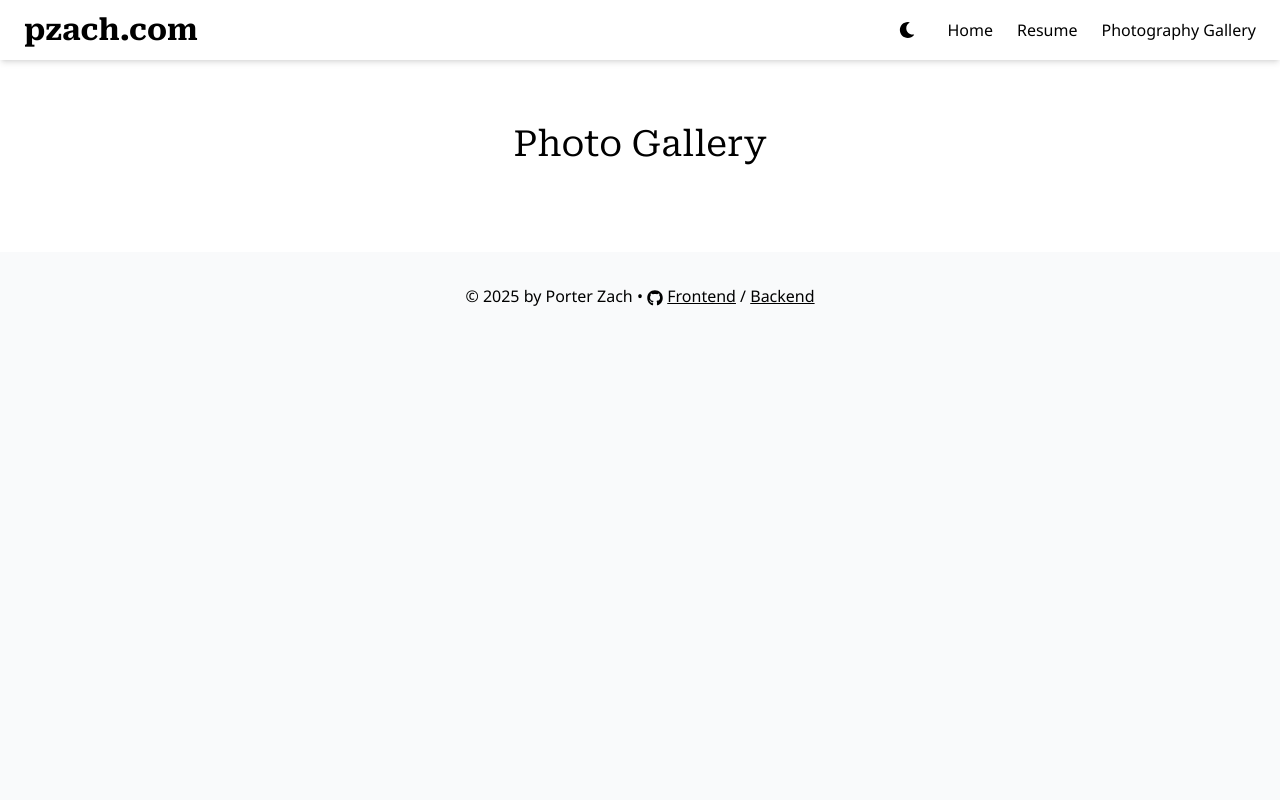
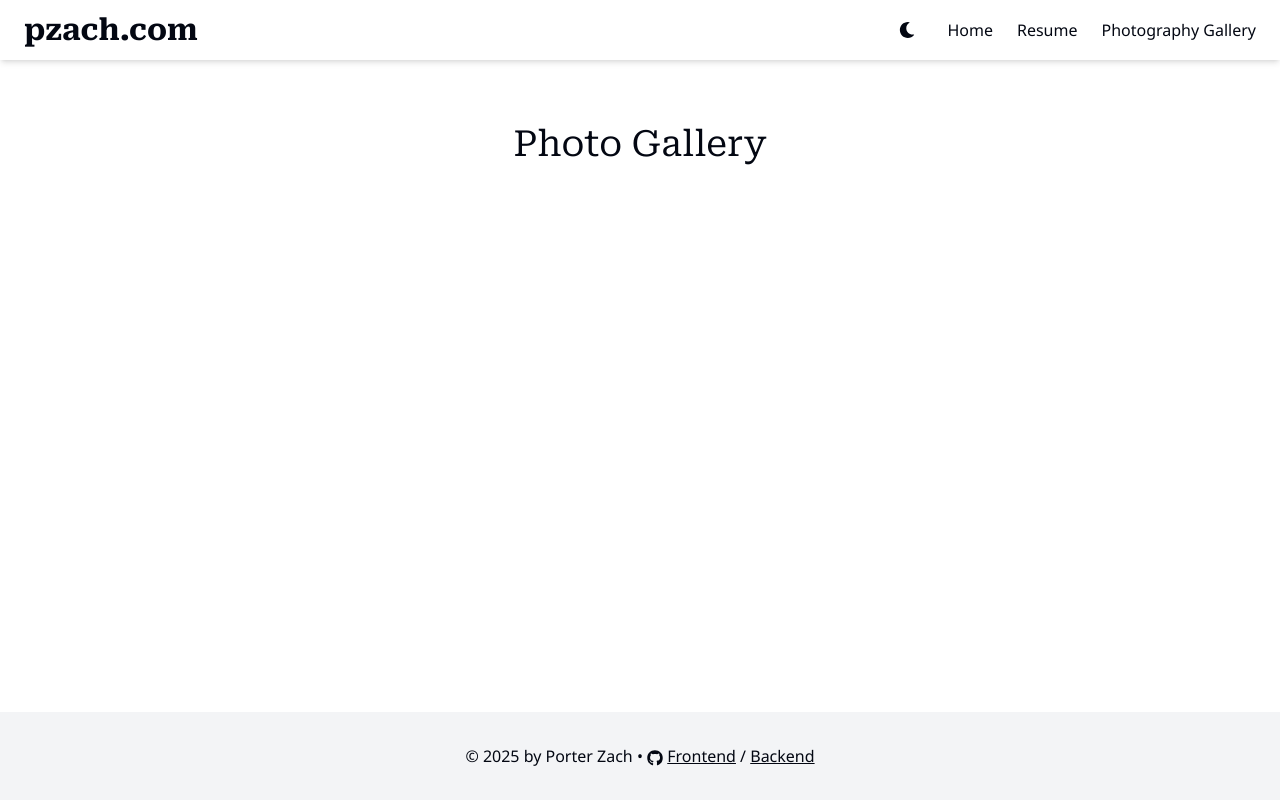
Before and after one commit to p-zach/pzachcom-frontend, a Next.js app: page /gallery in a window 1280 px wide. Built offline with nearby package versions, Linux system fonts and the light colour scheme.

Commit message:
Make dark mode work

```diff
--- a/src/app/gallery/page.tsx
+++ b/src/app/gallery/page.tsx
@@ -1,11 +1,9 @@
+import Section from "@/components/Section";
+
 export default function GalleryPage() {
   return (
-    <div>
-      <section className="py-16 bg-white">
-        <div className="container mx-auto px-6 text-center">
-          <h1 className="text-4xl font-roboto-serif text-brand-dark mb-6">Photo Gallery</h1>
-        </div>
-      </section>
-    </div>
+    <Section>
+      <h1 className="text-4xl font-roboto-serif text-brand-dark mb-6">Photo Gallery</h1>
+    </Section>
   );
 }
--- a/src/app/globals.css
+++ b/src/app/globals.css
@@ -1,4 +1,6 @@
 @import "tailwindcss";
+
+@variant dark (&:where(.dark, .dark *));
 
 .font-noto-sans {
   font-family: var(--font-noto-sans);
@@ -16,36 +18,3 @@
   image-rendering: optimize-contrast;
   -ms-interpolation-mode: nearest-neighbor;
 }
-
-/* CARD */
-.card {
-  @apply flex-1 bg-white/90 dark:bg-white/5 rounded-2xl border border-gray-100 shadow-sm
-         p-8 transition-transform duration-300 ease-out transform
-         hover:-translate-y-1 hover:scale-[1.01]
-         hover:shadow-[0_20px_40px_rgba(99,102,241,0.12)]
-         hover:ring-4 hover:ring-indigo-200/30;
-}
-
-.card-inner {
-  @apply mx-auto text-left space-y-4 mt-4;
-}
-
-/* BUTTONS */
-.btn {
-  @apply inline-flex items-center gap-2 px-4 py-2 rounded-lg border border-gray-300
-         text-sm font-medium transition hover:bg-gray-50
-         focus:outline-none focus:ring-2 focus:ring-indigo-200;
-}
-
-/* SECTION + CONTAINER LAYOUT */
-.section {
-  @apply py-16 bg-white;
-}
-
-.section-container {
-  @apply container mx-auto px-6 text-center;
-}
-
-.section-flex {
-  @apply flex flex-col md:flex-row gap-8 w-full max-w-6xl mx-auto p-6;
-}
--- a/src/app/layout.tsx
+++ b/src/app/layout.tsx
@@ -27,11 +27,13 @@ export default function RootLayout({
 }) {
   return (
     <html lang="en" suppressHydrationWarning>
-      <body className={`${notoSans.variable} ${robotoSerif.variable} bg-gray-50 antialiased`}>
+      <body className={`${notoSans.variable} ${robotoSerif.variable} antialiased`}>
         <ThemeProvider attribute="class" defaultTheme="light" enableSystem={true}>
-          <Navbar />
-          <main>{children}</main>
-          <Footer />
+          <div className="text-gray-950 dark:text-gray-50 bg-white dark:bg-gray-800 flex flex-col min-h-screen">
+            <Navbar />
+            <main className="flex-grow">{children}</main>
+            <Footer />
+          </div>
         </ThemeProvider>
       </body>
     </html>
--- a/src/app/resume/page.tsx
+++ b/src/app/resume/page.tsx
@@ -1,3 +1,4 @@
+import Section from "@/components/Section";
 import Game from "@/components/TowerDefense";
 import { FaGithub, FaLinkedin } from 'react-icons/fa';
 
@@ -104,21 +105,19 @@ export default function ResumePage() {
   }
 
   return (
-    <div>
-      <section className="py-16 bg-white">
-        <div className="container mx-auto px-6 text-center">
+    <Section>
       <div className="max-w-4xl mx-auto">
         {/* <span className="...">...</span> is around every text field so
         that only the actual text can be clicked on, not the whole text box.
         If you just put `pointer-events-auto select-text` on the div or p
         elements, there's a lot of blank space that the text box won't let
         you click through, which is inconvenient for the minigame. */}
-            <div className="relative w-full h-full bg-white rounded-2xl border border-gray-100 shadow-sm p-15 overflow-hidden">
+        <div className="relative w-full h-full rounded-2xl border border-gray-100 dark:border-gray-700 shadow-sm p-15 overflow-hidden">
           <div className="relative z-10 text-brand-dark text-left pointer-events-none">
             <h1 className="text-3xl font-roboto-serif text-center font-semibold mb-2"><span className="pointer-events-auto select-text">Porter Zach</span></h1>
             <p className="text-center mb-6"><span className="pointer-events-auto select-text">
-                  porterdzach [at] gmail [dot] com | <FaLinkedin className="inline"/> <a href="https://www.linkedin.com/in/p-zach/" target="_blank" rel="noopener noreferrer" className="underline">linkedin.com/in/p-zach
-                  </a> | <FaGithub className="inline"/> <a href="https://github.com/p-zach" target="_blank" rel="noopener noreferrer" className="underline">github.com/p-zach</a>
+              porterdzach [at] gmail [dot] com | <FaLinkedin className="inline" />&nbsp;<a href="https://www.linkedin.com/in/p-zach/" target="_blank" rel="noopener noreferrer" className="underline">linkedin.com/in/p-zach
+              </a> | <FaGithub className="inline" />&nbsp;<a href="https://github.com/p-zach" target="_blank" rel="noopener noreferrer" className="underline">github.com/p-zach</a>
             </span></p>
             <h2 className="text-2xl font-roboto-serif italic -mb-3"><span className="pointer-events-auto select-text">Experience</span></h2>
             <div className="ml-4">
@@ -162,8 +161,6 @@ export default function ResumePage() {
           <Game />
         </div>
       </div>
-        </div>
-      </section>
-    </div>
+    </Section>
   );
 }
--- a/src/components/Button.tsx
+++ b/src/components/Button.tsx
@@ -12,9 +12,13 @@ export default function Button({
   icon?: IconType;
   external?: boolean;
 }) {
+  const styling = "inline-flex items-center gap-2 px-4 py-2 rounded-lg border \
+    border-gray-300 text-sm font-medium hover:bg-gray-50 dark:hover:bg-gray-900 \
+    focus:outline-none focus:ring-2 focus:ring-indigo-200";
+
   if (external) {
     return (
-      <a href={href} target="_blank" rel="noopener noreferrer" className="btn">
+      <a href={href} target="_blank" rel="noopener noreferrer" className={`${styling}`}>
         {Icon && <Icon className="w-4 h-4" />}
         {children}
       </a>
@@ -22,7 +26,7 @@ export default function Button({
   }
 
   return (
-    <Link href={href} className="btn">
+    <Link href={href} className={styling}>
       {Icon && <Icon className="w-4 h-4" />}
       {children}
     </Link>
--- a/src/components/Card.tsx
+++ b/src/components/Card.tsx
@@ -5,5 +5,9 @@ export default function Card({
   children: React.ReactNode;
   className?: string;
 }) {
-  return <div className={`card ${className}`}>{children}</div>;
+  return <div className={`flex-1 rounded-2xl border border-gray-100 dark:border-gray-600 shadow-sm
+         p-8 transition-transform duration-300 ease-out transform
+         hover:-translate-y-1 hover:scale-[1.01]
+         hover:shadow-[0_20px_40px_rgba(99,102,241,0.12)]
+         hover:ring-4 hover:ring-indigo-200/30 ${className}`}>{children}</div>;
 }
--- a/src/components/DailyPhoto.tsx
+++ b/src/components/DailyPhoto.tsx
@@ -57,7 +57,6 @@ export default function DailyPhoto() {
             height: "auto", // maintain aspect ratio
           }}
           priority
-          unoptimized
           onLoad={() => setLoading(false)}
         />
       )}
--- a/src/components/Footer.tsx
+++ b/src/components/Footer.tsx
@@ -2,7 +2,7 @@ import { FaGithub } from 'react-icons/fa';
 
 export default function Footer() {
   return (
-    <footer className="bg-brand-dark text-brand-dark py-8">
+    <footer className="bg-gray-100 dark:bg-gray-900 py-8">
       <div className="font-noto-sans container mx-auto text-center">
         <span>© {(new Date()).getFullYear()} by Porter Zach • <FaGithub className="inline" /> <a href="https://github.com/p-zach/pzachcom-frontend" className="underline">Frontend
         </a> / <a href="https://github.com/p-zach/pzachcom-backend" className="underline">Backend
--- a/src/components/Navbar.tsx
+++ b/src/components/Navbar.tsx
@@ -14,11 +14,11 @@ export default function Navbar() {
   const [isOpen, setIsOpen] = useState(false);
 
   return (
-    <nav className="bg-white shadow-md sticky top-0 z-50">
+    <nav className="bg-white dark:bg-gray-800 shadow-md sticky top-0 z-50">
       <div className="container mx-auto px-6 py-3">
         <div className="flex items-center justify-between">
           <Link href="/">
-            <div className="text-3xl font-roboto-serif font-bold text-brand-dark flex gap-1">
+            <div className="text-3xl font-roboto-serif font-bold flex gap-1">
               <p>pzach.com</p>
             </div>
           </Link>
@@ -27,15 +27,16 @@ export default function Navbar() {
           <div className="hidden md:flex items-center space-x-6">
             <ThemeToggle />
             {navLinks.map((link) => (
-              <Link key={link.name} href={link.href} className="text-brand-dark font-noto-sans hover:text-brand-primary transition-colors duration-300">
+              <Link key={link.name} href={link.href} className="font-noto-sans hover:text-gray-600 dark:hover:text-gray-300">
                 {link.name}
               </Link>
             ))}
           </div>
 
           {/* Mobile Menu Button */}
-          <div className="md:hidden">
-            <button onClick={() => setIsOpen(!isOpen)} className="text-gray-700 focus:outline-none">
+          <div className="md:hidden flex items-center space-x-6">
+            <ThemeToggle />
+            <button onClick={() => setIsOpen(!isOpen)} className="text-gray-700 dark:text-gray-300 focus:outline-none">
               <svg className="h-6 w-6" fill="none" strokeLinecap="round" strokeLinejoin="round" strokeWidth="2" viewBox="0 0 24 24" stroke="currentColor">
                 {isOpen ? (
                   <path d="M6 18L18 6M6 6l12 12" />
@@ -52,7 +53,7 @@ export default function Navbar() {
           <div className="mt-4 md:hidden">
             <div className="flex flex-col space-y-2">
               {navLinks.map((link) => (
-                <Link key={link.name} href={link.href} onClick={() => setIsOpen(false)} className="py-2 px-4 text-center font-noto-sans text-brand-dark bg-gray-100 rounded hover:bg-brand-accent transition-colors duration-300">
+                <Link key={link.name} href={link.href} onClick={() => setIsOpen(false)} className="py-2 px-4 text-center font-noto-sans bg-gray-100 dark:bg-gray-700 rounded hover:bg-gray-200 dark:hover:bg-gray-600">
                     {link.name}
                 </Link>
               ))}
--- /dev/null
+++ b/src/components/Section.tsx
@@ -0,0 +1,13 @@
+export default function Section({
+  children,
+}: {
+  children: React.ReactNode;
+}) {
+  return (
+    <section className="py-16">
+      <div className="container mx-auto px-6 text-center">
+        {children}
+      </div>
+    </section>
+  );
+}
--- a/src/components/ThemeToggle.tsx
+++ b/src/components/ThemeToggle.tsx
@@ -16,7 +16,7 @@ export default function ThemeToggle() {
   return (
     <button
       onClick={() => setTheme(theme === "dark" ? "light" : "dark")}
-      className="p-2 rounded-lg hover:bg-gray-200 dark:hover:bg-gray-700 transition"
+      className="p-2 rounded-lg hover:bg-gray-200 dark:hover:bg-gray-900"
       aria-label="Toggle Dark Mode"
     >
       {theme === "dark" ? <FaSun /> : <FaMoon />}
```
Also changed, not shown: src/app/page.tsx (+13 -14 lines). Lines whose indentation alone changed are shown as unchanged.
